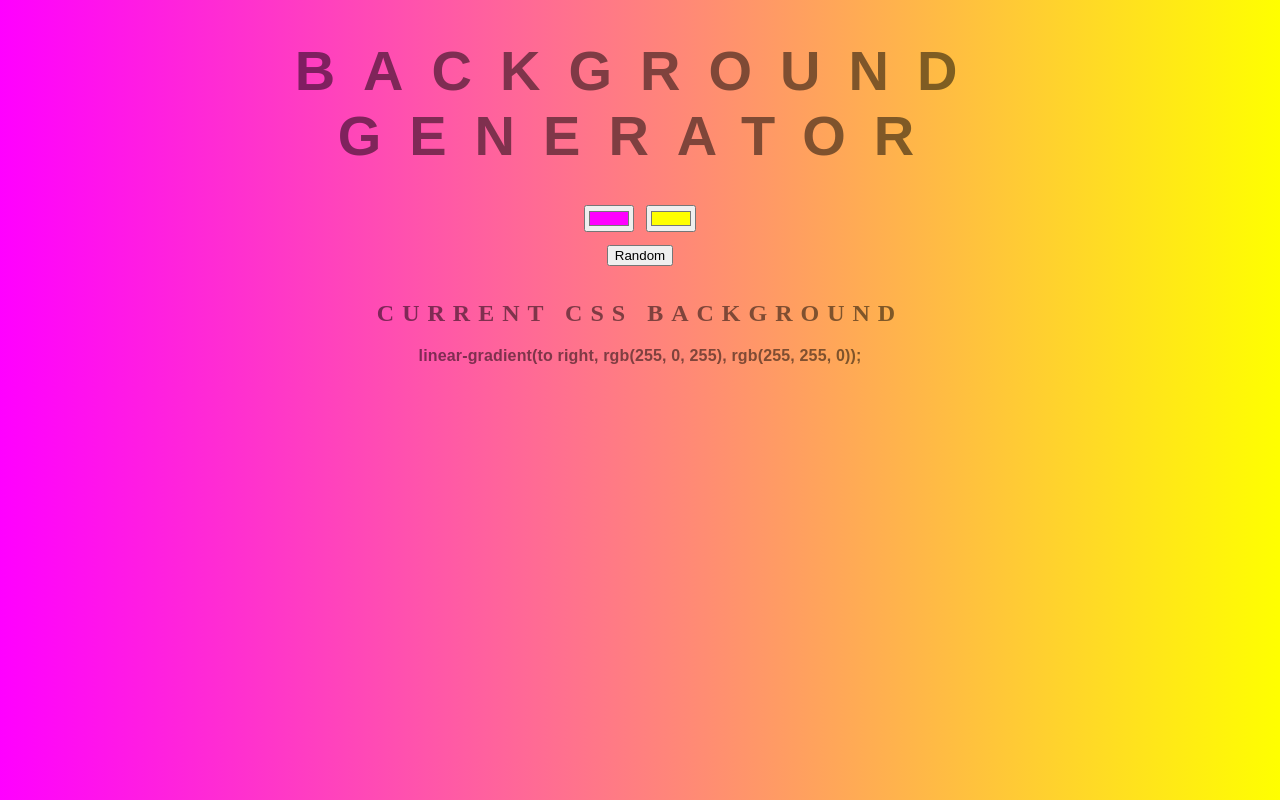
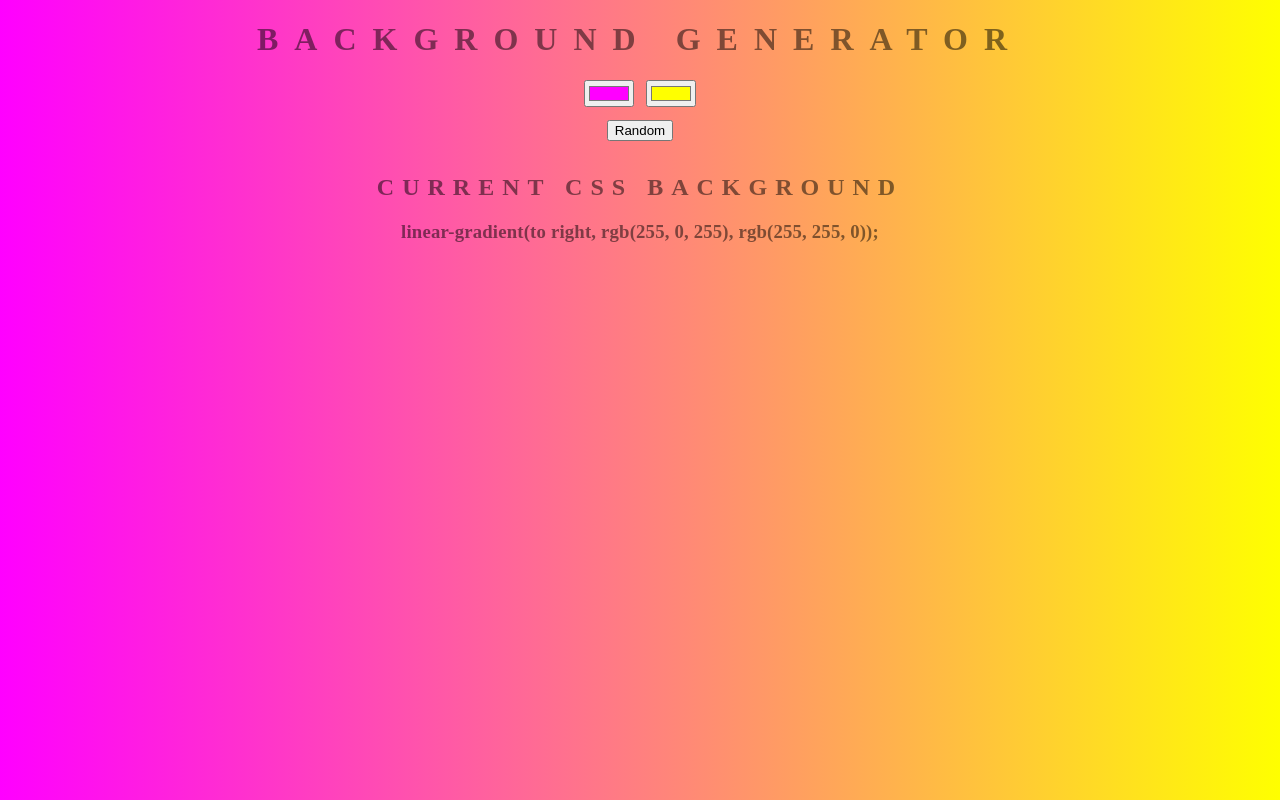
Before and after one commit to kunehenry/color-generator, a plain HTML site: page index.html in a window 1280 px wide. Drawn offline with Linux system fonts and the light colour scheme.

Commit message:
Add files via upload

```diff
--- a/style.css
+++ b/style.css
@@ -19,7 +19,7 @@ and (orientation: portrait) {
 }
 
 h1 {
-	font: 600 3.5em 'Raleway', sans-serif;
+	font: 10rem 4em 'Raleway', sans-serif;
 	color: rgba(0,0,0,.5);
 	text-align: center;
     text-transform: uppercase;
@@ -28,7 +28,7 @@ h1 {
 }
 
 h3 {
-	font: 900 1em 'Raleway', sans-serif;
+	font: 4rem 1em 'Raleway', sans-serif;
     color: rgba(0,0,0,.5);
     text-align: center;
     text-transform: none;
```
